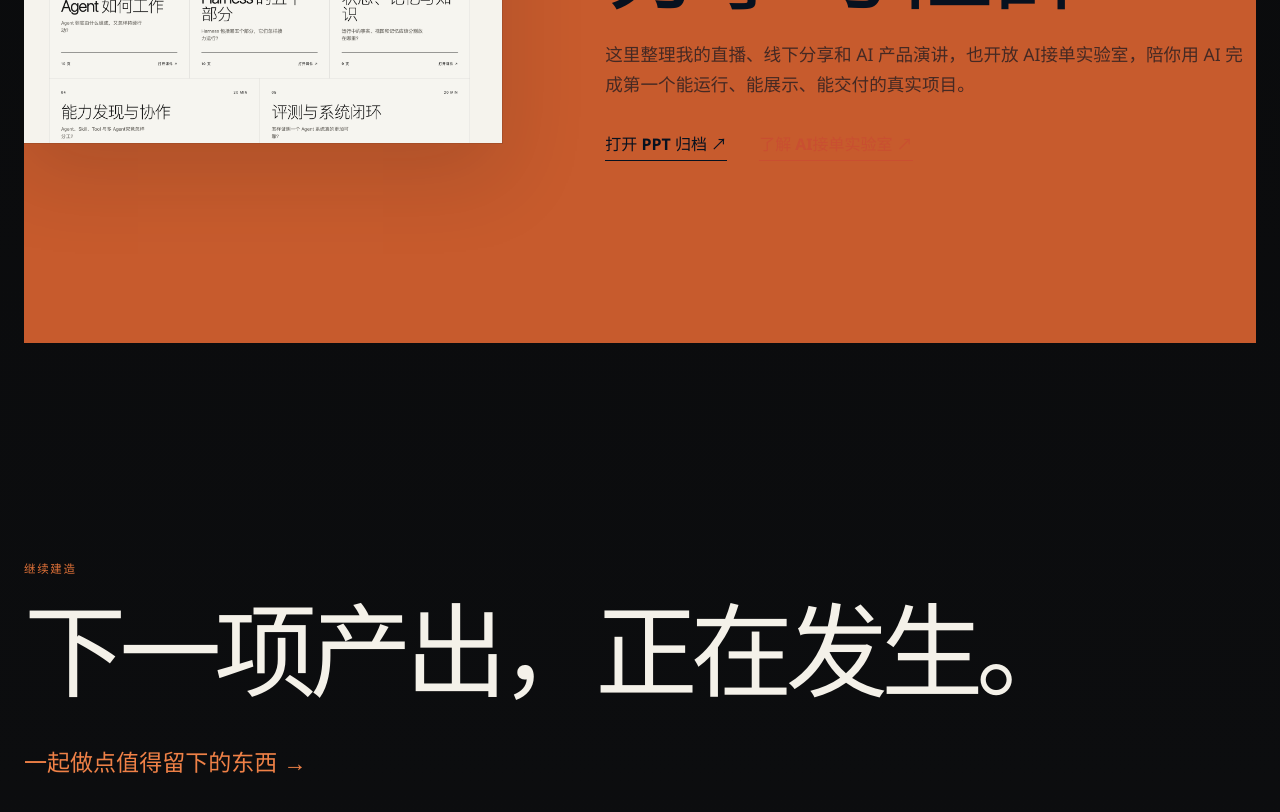
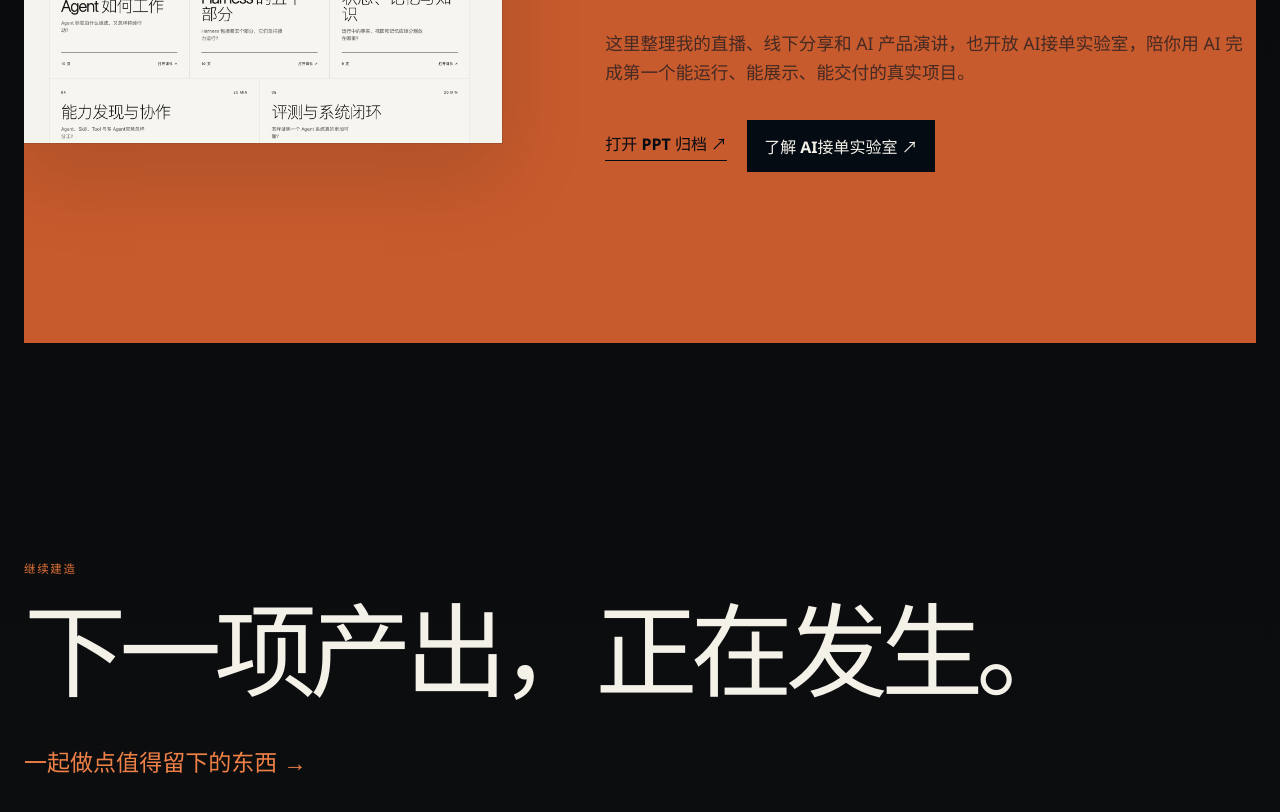
Before and after one commit to luochen211/luo-chen-com, a React (Vite) app: page /output in a window 1280 px wide. Shown: the part 6460-7272 px from the top of the page. Built offline with nearby package versions, Linux system fonts and the light colour scheme.

Commit message:
fix: improve output CTA contrast

```diff
--- a/src/App.css
+++ b/src/App.css
@@ -145,10 +145,12 @@
 .output-deck .purpose-label { color: rgba(7,17,31,.5); }
 .output-deck h2 { max-width: 58rem; margin: 0; font-size: clamp(3.2rem, 8vw, 8rem); line-height: .9; letter-spacing: -.07em; }
 .output-deck p:not(.purpose-label) { max-width: 40rem; margin: 2rem 0; color: rgba(7,17,31,.68); font-size: 1.1rem; line-height: 1.7; }
-.output-deck-actions { display: flex; flex-wrap: wrap; gap: 1rem 2rem; align-items: center; }
-.output-deck-link { display: inline-block; padding-bottom: .3rem; border-bottom: 1px solid currentColor; color: #07111f; font-weight: 800; transition: color .2s ease, transform .2s ease; }
-.output-deck-link-community { color: #c94f31; }
-.output-deck-link:hover { color: #c94f31; transform: translateY(-2px); }
+.output-deck-actions { display: flex; flex-wrap: wrap; gap: 1rem 1.25rem; align-items: center; }
+.output-deck-link { display: inline-block; padding-bottom: .3rem; border-bottom: 1px solid currentColor; color: #050b12; font-weight: 800; transition: color .2s ease, background .2s ease, transform .2s ease; }
+.output-deck-link:hover { color: #050b12; transform: translateY(-2px); }
+.output-deck-link-community { display: inline-flex; align-items: center; min-height: 3.25rem; padding: .75rem 1rem; border: 1px solid #050b12; color: #f4f1e9; background: #050b12; }
+.output-deck-link-community:hover { color: #050b12; background: #f4f1e9; }
+.output-deck-link-community:focus-visible { outline-color: #050b12; }
 .output-end { display: flex; flex-direction: column; justify-content: center; padding: clamp(6rem, 14vw, 13rem) 0; }
 .output-end > p { color: var(--brand-warm); font-size: .72rem; letter-spacing: .14em; text-transform: uppercase; }
 .output-end h2 { max-width: 70rem; margin: 1rem 0 3rem; font-size: clamp(3.4rem, 8vw, 8rem); line-height: .9; letter-spacing: -.07em; }
```
Also changed, not shown: 1 other file (tests, documents, lock files or other folders).
